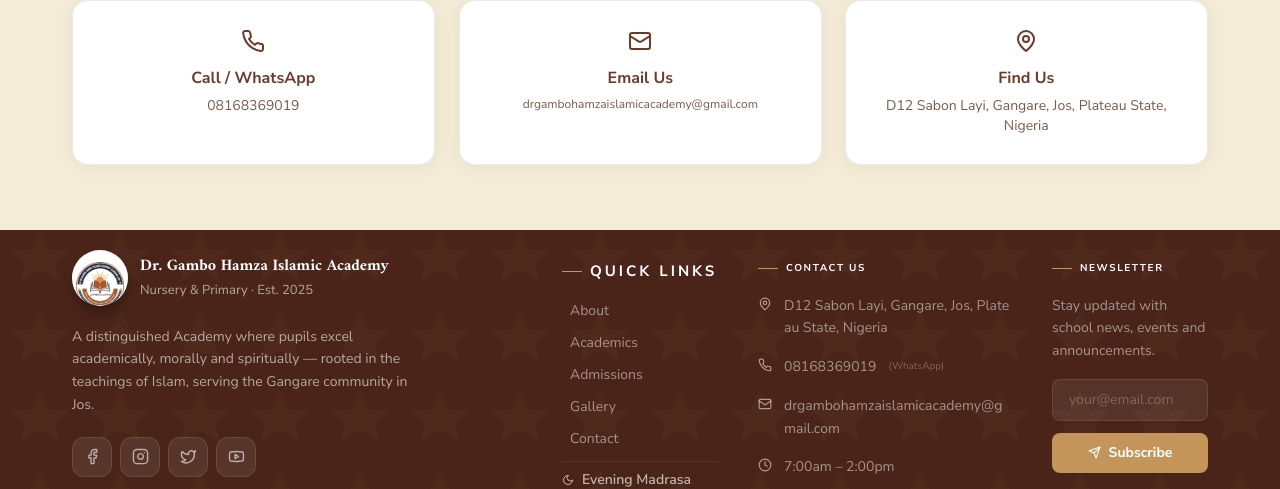
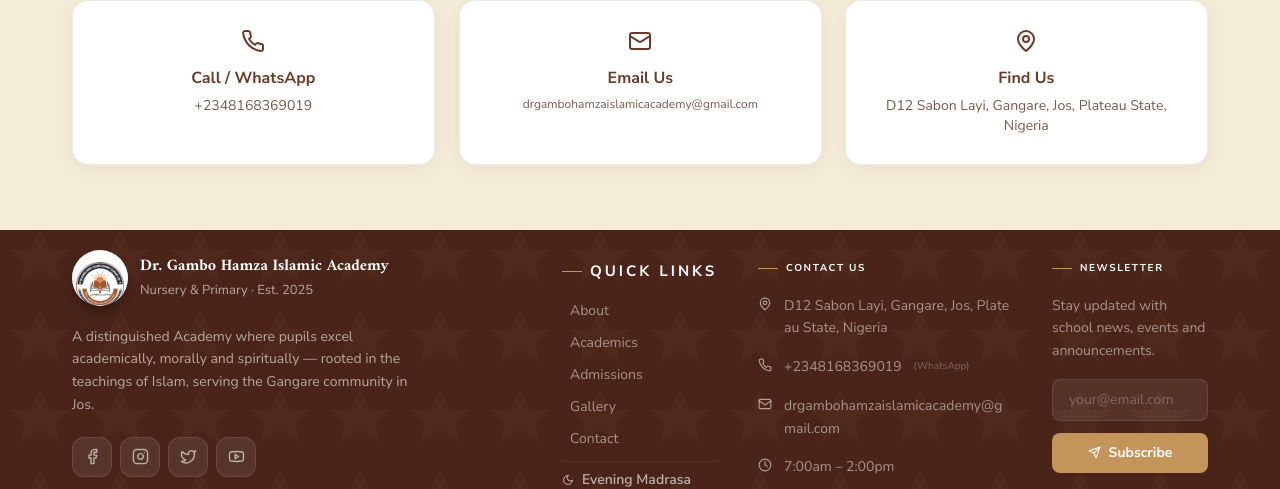
Before and after one commit to Muwatta/dgh-academy, a Next.js app: page / in a window 1280 px wide. Shown: the part 5354-5843 px from the top of the page. Built offline with nearby package versions, Linux system fonts and the light colour scheme.

Commit message:
Included CTA

```diff
--- a/src/app/admissions/page.tsx
+++ b/src/app/admissions/page.tsx
@@ -3,6 +3,7 @@ import SchoolNavbar from "@/components/school/SchoolNavbar";
 import SchoolFooter from "@/components/school/SchoolFooter";
 import { ArrowRight, Phone } from "lucide-react";
 import { admissionRequirements, entryClasses, schoolInfo } from "@/data/school";
+import { sanitizePhoneNumber } from "@/lib/phone";
 
 export const metadata: Metadata = {
   title: "Admissions",
@@ -11,7 +12,7 @@ export const metadata: Metadata = {
 };
 
 export default function AdmissionsPage() {
-  const whatsappUrl = `https://wa.me/${schoolInfo.phone.replace(/^0/, "234")}`;
+  const whatsappUrl = `https://wa.me/${sanitizePhoneNumber(schoolInfo.phone)}`;
 
   return (
     <>
--- a/src/components/WhatsAppButton.tsx
+++ b/src/components/WhatsAppButton.tsx
@@ -2,9 +2,10 @@
 
 import { Phone } from "lucide-react";
 import { schoolInfo } from "@/data/school";
+import { sanitizePhoneNumber } from "@/lib/phone";
 
 export default function WhatsAppButton() {
-  const whatsappUrl = `https://wa.me/${schoolInfo.phone.replace(/^0/, "234")}`;
+  const whatsappUrl = `https://wa.me/${sanitizePhoneNumber(schoolInfo.phone)}`;
 
   return (
     <a
--- a/src/components/madrasa/MadrasaFooter.tsx
+++ b/src/components/madrasa/MadrasaFooter.tsx
@@ -2,9 +2,10 @@ import Image from "next/image";
 import Link from "next/link";
 import { Phone, Mail, MapPin, Moon, Clock, GraduationCap } from "lucide-react";
 import { madrasaInfo, madrasaNav } from "@/data/madrasa";
+import { sanitizePhoneNumber } from "@/lib/phone";
 
 export default function MadrasaFooter() {
-  const whatsappUrl = `https://wa.me/${madrasaInfo.phone.replace(/^0/, "234")}`;
+  const whatsappUrl = `https://wa.me/${sanitizePhoneNumber(madrasaInfo.phone)}`;
 
   return (
     <footer className="bg-[var(--madrasa-primary-dark)] text-[var(--madrasa-ivory)] relative overflow-hidden">
@@ -148,7 +149,6 @@ export default function MadrasaFooter() {
             © {new Date().getFullYear()} {madrasaInfo.fullName} · Part of Dr.
             Gambo Hamza Islamic Academy
           </div>
-
         </div>
       </div>
     </footer>
--- a/src/components/school/SchoolFooter.tsx
+++ b/src/components/school/SchoolFooter.tsx
@@ -17,6 +17,7 @@ import {
 } from "lucide-react";
 import { useMemo, useState } from "react";
 import { schoolInfo, schoolNav } from "@/data/school";
+import { sanitizePhoneNumber } from "@/lib/phone";
 
 export default function SchoolFooter() {
   const [email, setEmail] = useState("");
@@ -36,7 +37,7 @@ export default function SchoolFooter() {
   };
 
   // Convert phone number to WhatsApp international format
-  const whatsappUrl = `https://wa.me/${schoolInfo.phone.replace(/^0/, "234")}`;
+  const whatsappUrl = `https://wa.me/${sanitizePhoneNumber(schoolInfo.phone)}`;
 
   const socialLinks = [
     {
@@ -277,7 +278,6 @@ export default function SchoolFooter() {
       <div className="relative border-t border-white/[0.07]">
         <div className="container py-5 flex flex-col sm:flex-row items-center justify-between gap-3">
           <div className="flex items-center gap-3">
-
             <p className="text-xs text-white/25">
               © {new Date().getFullYear()} Dr. Gambo Hamza Islamic Academy. All
               rights reserved.
--- a/src/data/school.ts
+++ b/src/data/school.ts
@@ -26,13 +26,13 @@ export const schoolInfo: SchoolInfo = {
   type: "Nursery & Primary",
   ownership: "Private",
   address: "D12 Sabon Layi, Gangare, Jos, Plateau State, Nigeria",
-  phone: "08168369019",
+  phone: "+2348168369019",
   email: "drgambohamzaislamicacademy@gmail.com",
   googleMapsUrl: "https://maps.app.goo.gl/WbqF2k7sDrw5i7yw8",
   workingHours: "7:00am – 2:00pm",
   colors: ["#6B3A2A", "#F5ECD7", "#FFFFFF"],
   logoUrl: "/images/logo_dgh.jpg",
-  facebook: "https://www.facebook.com/share/1L9JNy5zyr/",
+  facebook: "https://web.facebook.com/profile.php?id=61579381737541",
 };
 
 export const schoolHero: HeroContent = {
--- /dev/null
+++ b/src/lib/phone.ts
@@ -0,0 +1,10 @@
+export function sanitizePhoneNumber(phone: string) {
+  const digits = phone.replace(/\D/g, "");
+  if (digits.startsWith("0")) {
+    return `234${digits.slice(1)}`;
+  }
+  if (digits.startsWith("234")) {
+    return digits;
+  }
+  return digits;
+}
```
